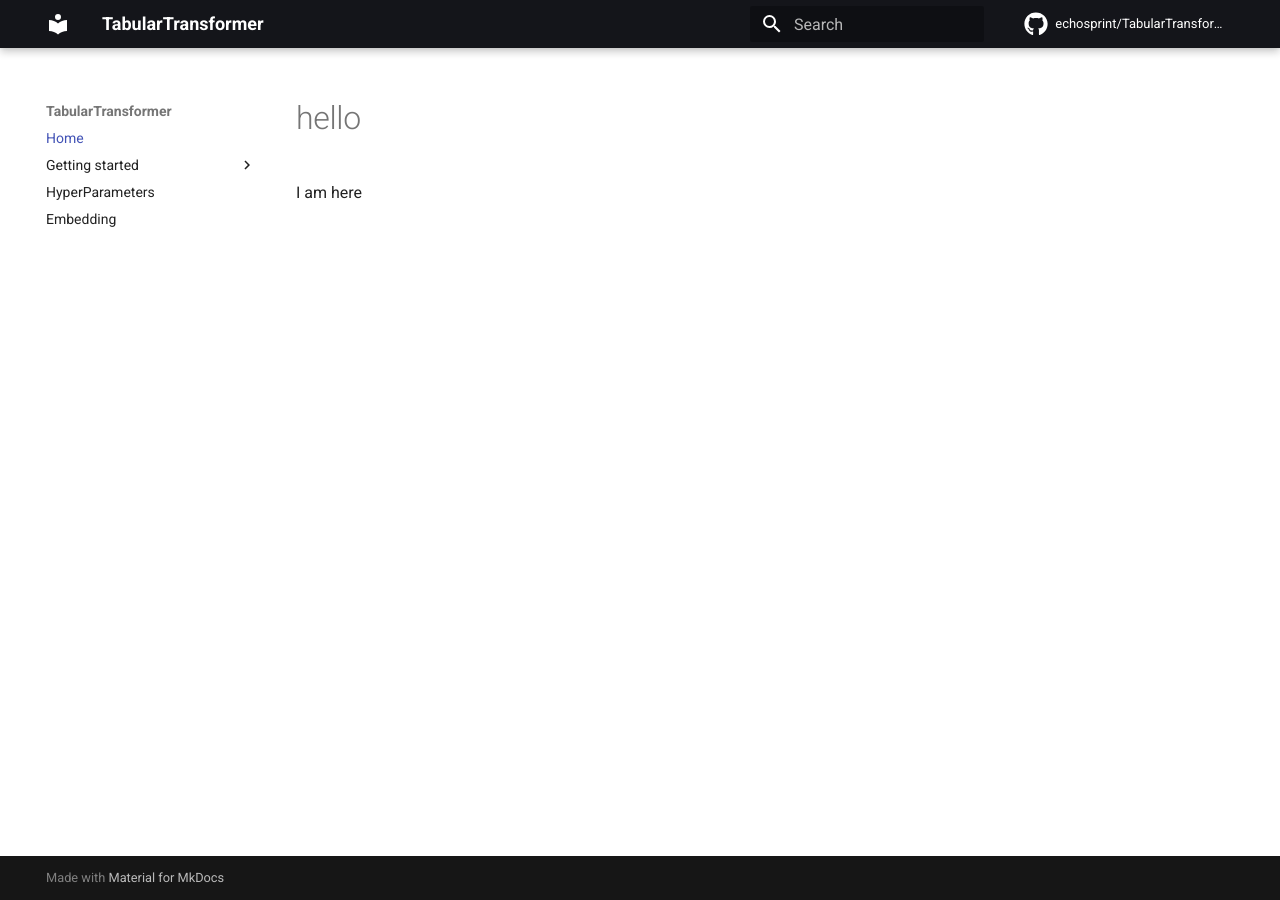
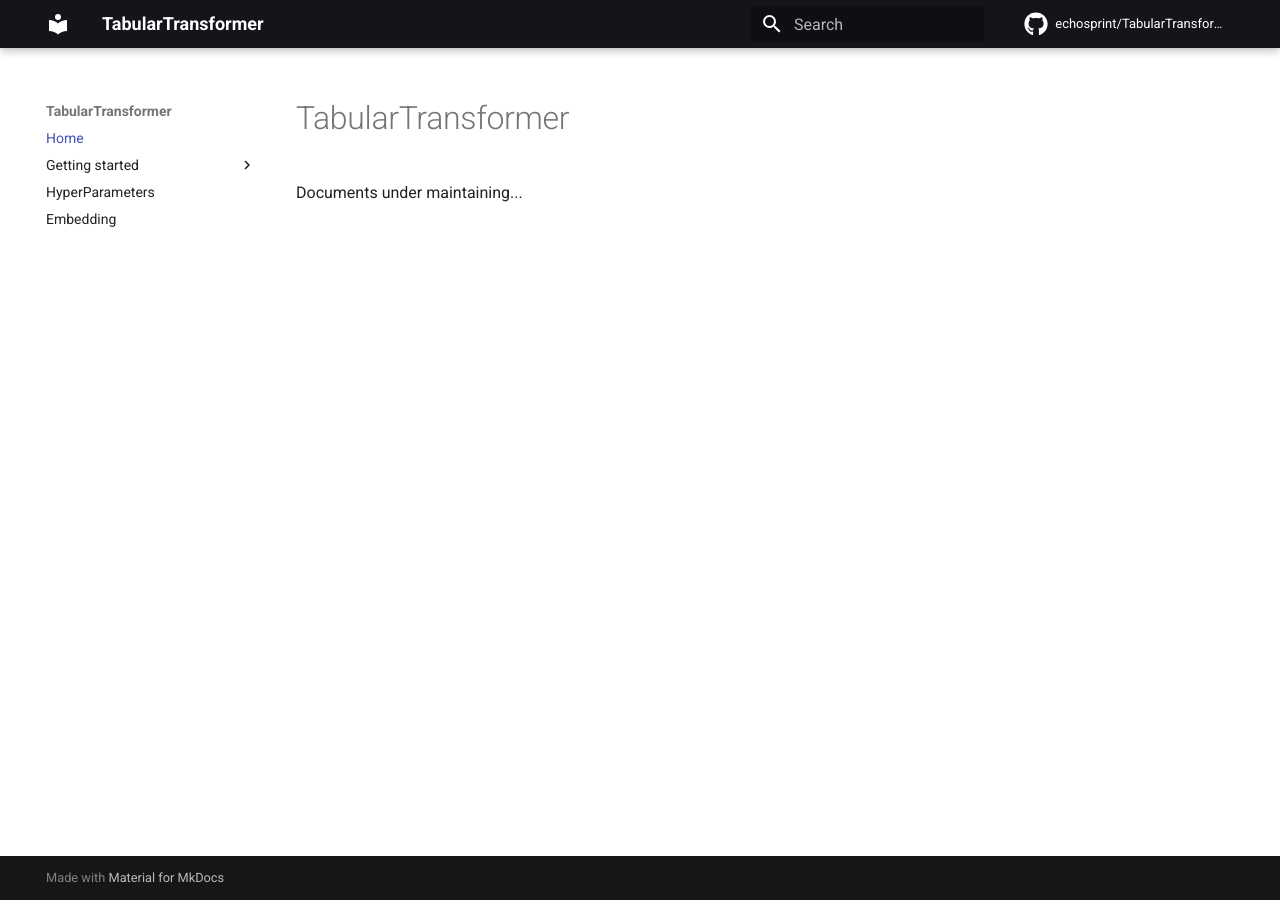
Before and after one commit to echosprint/TabularTransformer, an MkDocs documentation site: the page built from docs/index.md, in a window 1280 px wide. Built offline with MkDocs 1.6.1 and Material for MkDocs 9.7.7, drawn with Linux system fonts in a browser that asks for light colours; nearby versions of some CDN libraries; library files that are not in the unit come from our copies; comment, search, counter and statistics services are not loaded.

Commit message:
doc maintain

```diff
--- a/docs/index.md
+++ b/docs/index.md
@@ -1,2 +1,2 @@
-# hello
-I am here
+# TabularTransformer
+Documents under maintaining...
```
